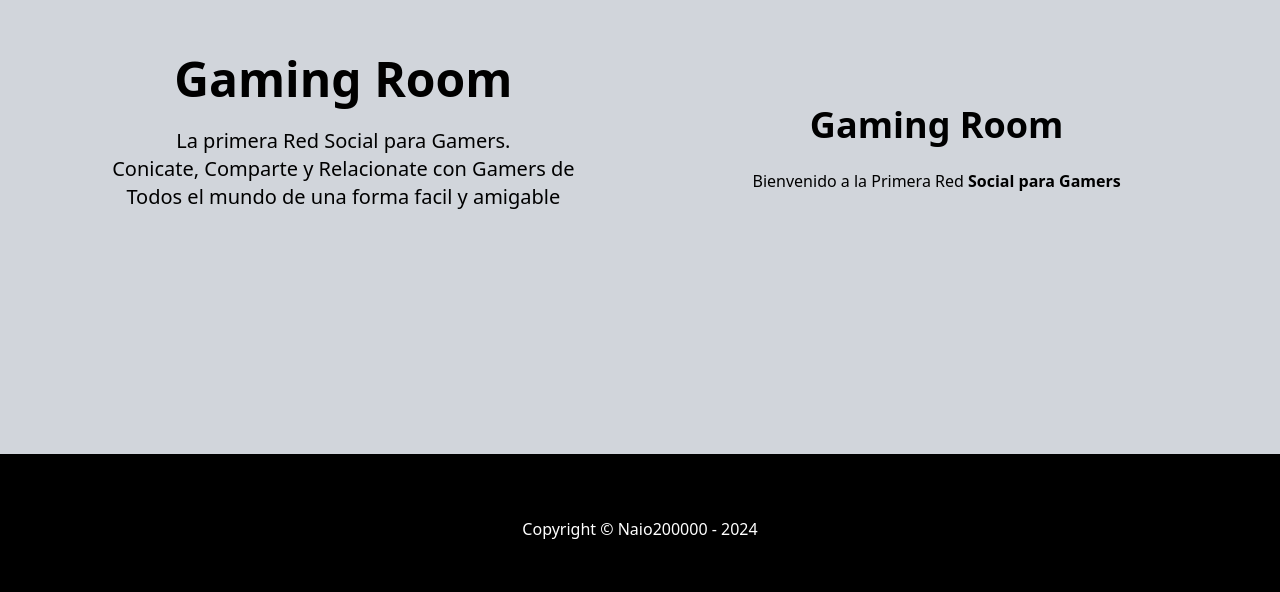
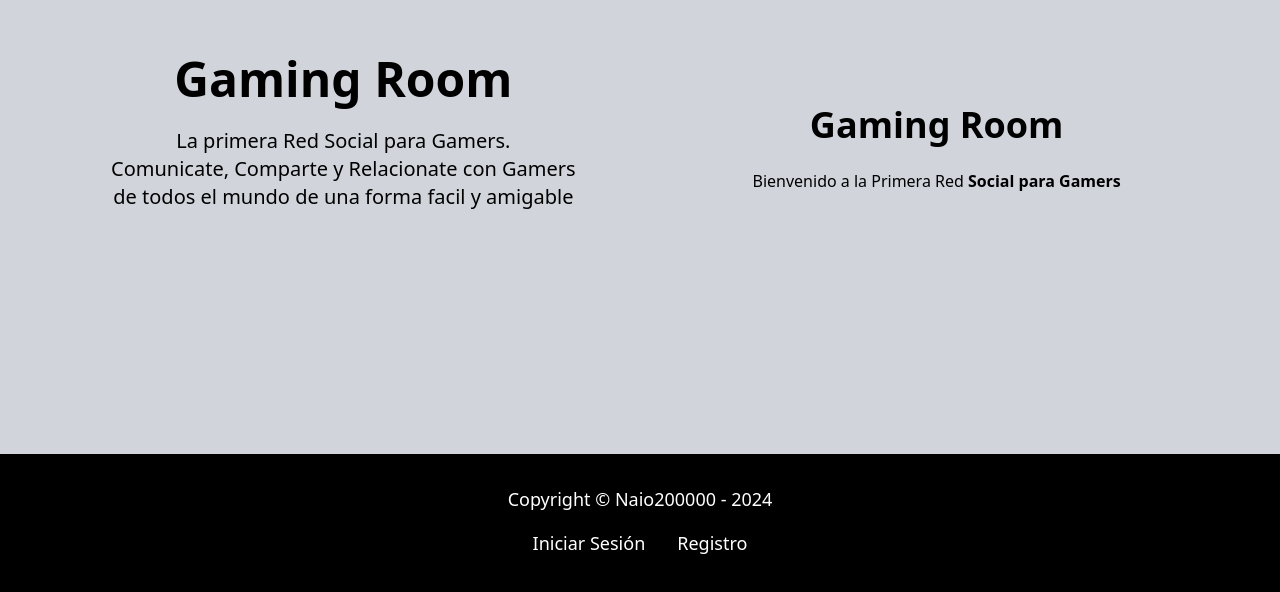
Before and after one commit to Naio200000/CWM-parcial1, a Vue app: page / in a window 1280 px wide. Shown: the part 196-788 px from the top of the page. Built offline with nearby package versions, Linux system fonts and the light colour scheme; no server answers.

Commit message:
feat: add footer component

```diff
--- a/src/App.vue
+++ b/src/App.vue
@@ -1,9 +1,10 @@
 <script>
 import Home from './views/Home.vue';
 import LogTitle from './components/fragments/LogTitle.vue';
+import MainFooter from './components/labels/MainFooter.vue';
 export default {
     name: 'App',
-    components: {Home, LogTitle},
+    components: {Home, LogTitle, MainFooter},
 }
 </script>
 
@@ -17,8 +18,6 @@ export default {
                 <routerView />
             </main>
         </div>
-        <footer class="flex justify-center items-center bg-black text-white">
-            <p>Copyright &copy; Naio200000 - 2024</p>
-        </footer>
+        <MainFooter />
     </div>
 </template>
--- a/src/components/fragments/LogTitle.vue
+++ b/src/components/fragments/LogTitle.vue
@@ -11,6 +11,6 @@
     <div class="my-8 text-center">
         <MainH1 class="text-5xl">Gaming Room</MainH1>
         <MainP class="text-xl">La primera Red Social para Gamers.</MainP>
-        <MainP class="text-xl">Conicate, Comparte y Relacionate con Gamers de Todos el mundo de una forma facil y amigable</MainP>
+        <MainP class="text-xl">Comunicate, Comparte y Relacionate con Gamers de todos el mundo de una forma facil y amigable</MainP>
     </div>
 </template>
--- /dev/null
+++ b/src/components/labels/MainFooter.vue
@@ -0,0 +1,19 @@
+<script>
+    export default {
+        name: 'MainFooter',
+    }
+</script>
+
+<template>
+    <footer class="flex flex-col justify-center items-center bg-black text-white">
+        <div class="text-lg">
+            <p>Copyright &copy; Naio200000 - 2024</p>
+        </div>
+        <div>
+            <ul class="flex gap-8 my-4 text-lg">
+                <li><routerLink to="/iniciar" href="#">Iniciar Sesión</routerLink></li>
+                <li><routerLink to="/registrarse" href="#">Registro</routerLink></li>
+            </ul>
+        </div>
+    </footer>
+</template>
```
